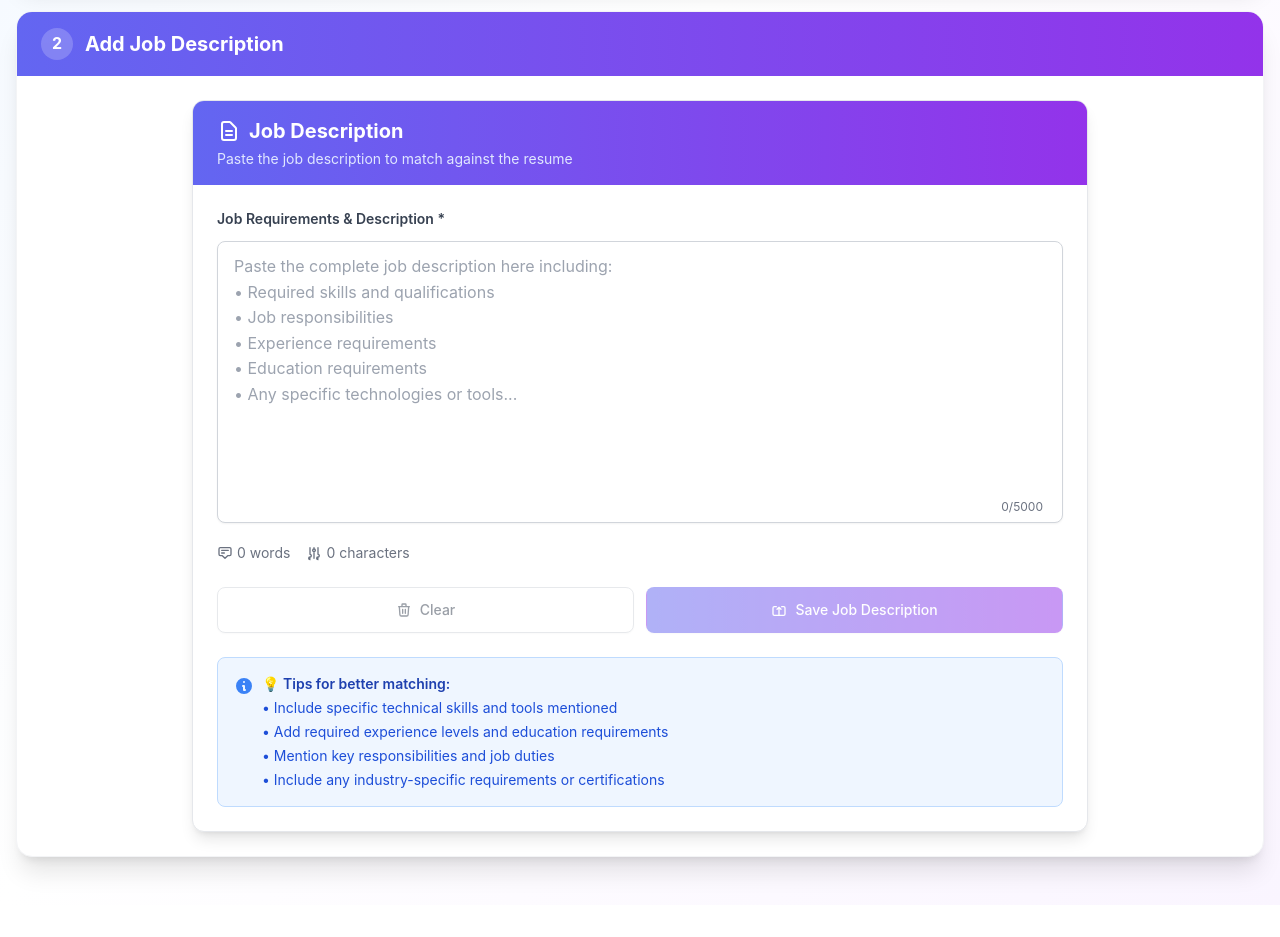
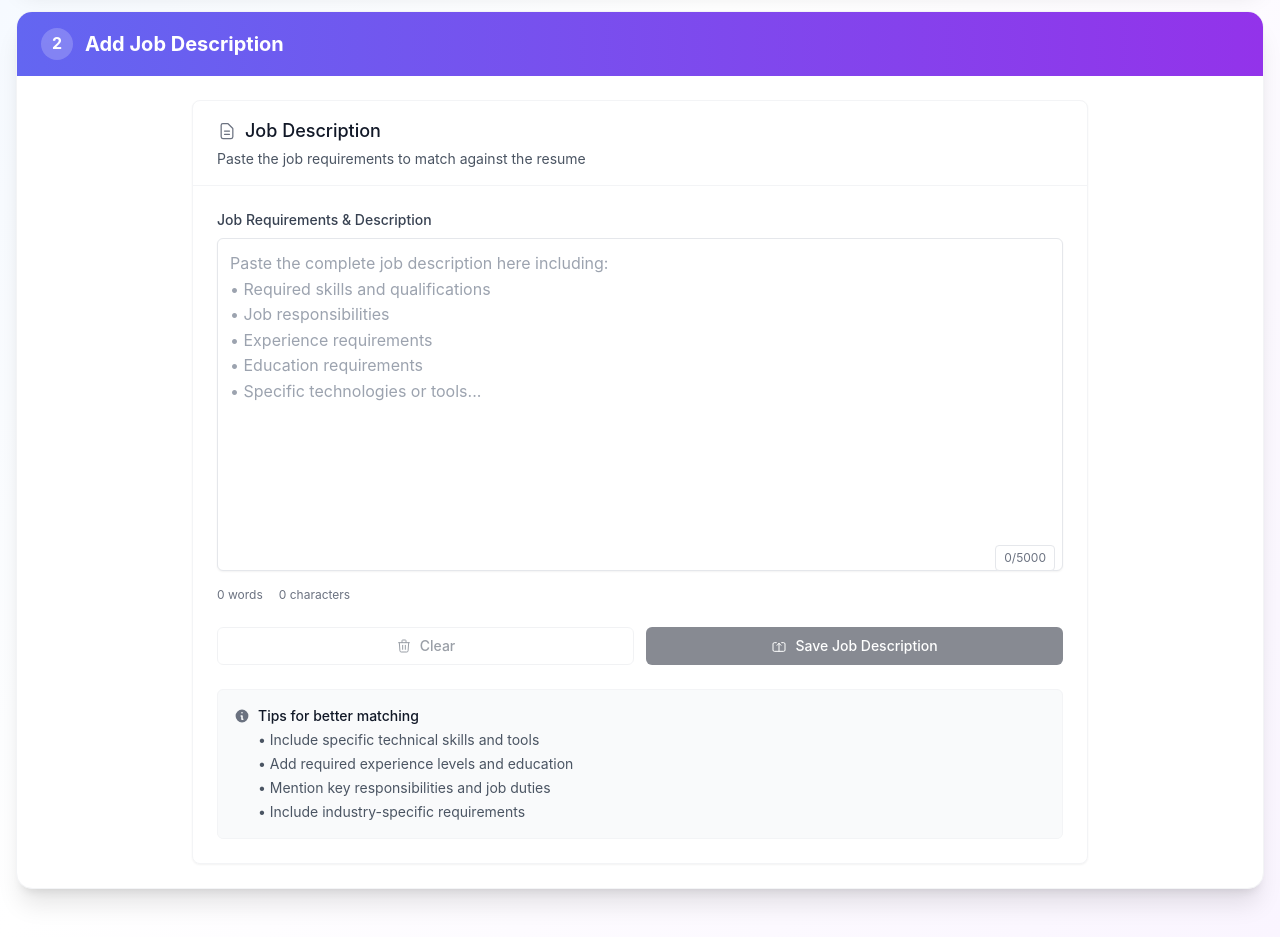
Before and after one commit to SusithD/AI-Based-CV-Screen-application, a Nuxt app in the folder frontend/: page / in a window 1280 px wide. Shown: the part 720-1657 px from the top of the page. Before the commit the page ends 1625 px from the top, so only its background shows below. Built offline with nearby package versions, Linux system fonts and the light colour scheme.

Commit message:
style: enhance JobInput component for improved UI consistency and user experience

```diff
--- a/frontend/components/JobInput.vue
+++ b/frontend/components/JobInput.vue
@@ -1,51 +1,52 @@
 <template>
   <div class="w-full max-w-4xl mx-auto">
-    <div class="bg-white rounded-xl shadow-lg border border-gray-200 overflow-hidden">
+    <div class="bg-white border border-gray-100 rounded-lg shadow-sm">
       <!-- Header -->
-      <div class="bg-gradient-to-r from-indigo-500 to-purple-600 px-6 py-4">
-        <h2 class="text-xl font-bold text-white flex items-center">
-          <svg class="w-6 h-6 mr-2" fill="none" stroke="currentColor" viewBox="0 0 24 24">
-            <path stroke-linecap="round" stroke-linejoin="round" stroke-width="2" d="M9 12h6m-6 4h6m2 5H7a2 2 0 01-2-2V5a2 2 0 012-2h5.586a1 1 0 01.707.293l5.414 5.414a1 1 0 01.293.707V19a2 2 0 01-2 2z" />
+      <div class="border-b border-gray-100 px-6 py-4">
+        <h2 class="text-lg font-medium text-gray-900 flex items-center">
+          <svg class="w-5 h-5 mr-2 text-gray-500" fill="none" stroke="currentColor" viewBox="0 0 24 24">
+            <path stroke-linecap="round" stroke-linejoin="round" stroke-width="1.5" d="M9 12h6m-6 4h6m2 5H7a2 2 0 01-2-2V5a2 2 0 012-2h5.586a1 1 0 01.707.293l5.414 5.414a1 1 0 01.293.707V19a2 2 0 01-2 2z" />
           </svg>
           Job Description
         </h2>
-        <p class="text-indigo-100 text-sm mt-1">
-          Paste the job description to match against the resume
+        <p class="text-sm text-gray-600 mt-1">
+          Paste the job requirements to match against the resume
         </p>
       </div>
 
       <!-- Content -->
       <div class="p-6">
         <div class="mb-6">
-          <label class="block text-sm font-semibold text-gray-700 mb-3" for="job-description">
-            Job Requirements & Description *
+          <label class="block text-sm font-medium text-gray-700 mb-2" for="job-description">
+            Job Requirements & Description
           </label>
           <div class="relative">
             <textarea
               id="job-description"
               v-model="localJobDescription"
-              class="w-full px-4 py-3 border border-gray-300 rounded-lg shadow-sm focus:ring-2 focus:ring-indigo-500 focus:border-indigo-500 transition-all duration-200 resize-none"
+              class="w-full px-3 py-3 border rounded-md shadow-sm resize-none transition-colors"
               :class="{
-                'border-red-300 focus:ring-red-500 focus:border-red-500': error,
-                'border-green-300 focus:ring-green-500 focus:border-green-500': isSaved && !error
+                'border-red-300 focus:border-red-400 focus:ring-1 focus:ring-red-400': error,
+                'border-green-300 focus:border-green-400 focus:ring-1 focus:ring-green-400': isSaved && !error,
+                'border-gray-200 focus:border-gray-400 focus:ring-1 focus:ring-gray-400': !error && !isSaved
               }"
               placeholder="Paste the complete job description here including:
 • Required skills and qualifications
 • Job responsibilities
 • Experience requirements
 • Education requirements
-• Any specific technologies or tools..."
-              rows="10"
+• Specific technologies or tools..."
+              rows="12"
               @input="handleInput"
             ></textarea>
 
             <!-- Character limit indicator -->
-            <div class="absolute bottom-3 right-3">
-              <div class="bg-white bg-opacity-90 rounded-md px-2 py-1 text-xs"
+            <div class="absolute bottom-2 right-2">
+              <div class="bg-white px-2 py-1 text-xs rounded border"
                    :class="{
-                     'text-red-600': characterCount > 4500,
-                     'text-yellow-600': characterCount > 4000 && characterCount <= 4500,
-                     'text-gray-500': characterCount <= 4000
+                     'text-red-600 border-red-200': characterCount > 4500,
+                     'text-yellow-600 border-yellow-200': characterCount > 4000 && characterCount <= 4500,
+                     'text-gray-500 border-gray-200': characterCount <= 4000
                    }">
                 {{ characterCount }}/5000
               </div>
@@ -53,39 +54,29 @@
           </div>
 
           <!-- Stats -->
-          <div class="flex items-center justify-between mt-3 text-sm text-gray-500">
+          <div class="flex items-center justify-between mt-2 text-xs text-gray-500">
             <div class="flex items-center space-x-4">
-              <div class="flex items-center">
-                <svg class="w-4 h-4 mr-1" fill="none" stroke="currentColor" viewBox="0 0 24 24">
-                  <path stroke-linecap="round" stroke-linejoin="round" stroke-width="2" d="M7 8h10M7 12h4m1 8l-4-4H5a2 2 0 01-2-2V6a2 2 0 012-2h14a2 2 0 012 2v8a2 2 0 01-2 2h-3l-4 4z" />
-                </svg>
-                <span>{{ wordCount }} words</span>
-              </div>
-              <div class="flex items-center">
-                <svg class="w-4 h-4 mr-1" fill="none" stroke="currentColor" viewBox="0 0 24 24">
-                  <path stroke-linecap="round" stroke-linejoin="round" stroke-width="2" d="M12 6V4m0 2a2 2 0 100 4m0-4a2 2 0 110 4m-6 8a2 2 0 100-4m0 4a2 2 0 100 4m0-4v2m0-6V4m6 6v10m6-2a2 2 0 100-4m0 4a2 2 0 100 4m0-4v2m0-6V4" />
-                </svg>
-                <span>{{ characterCount }} characters</span>
-              </div>
+              <span>{{ wordCount }} words</span>
+              <span>{{ characterCount }} characters</span>
             </div>
 
             <!-- Auto-save indicator -->
-            <div v-if="isSaved" class="flex items-center text-green-600 animate-fade-in">
-              <svg class="w-4 h-4 mr-1" fill="none" stroke="currentColor" viewBox="0 0 24 24">
+            <div v-if="isSaved" class="flex items-center text-green-600 fade-in">
+              <svg class="w-3 h-3 mr-1" fill="none" stroke="currentColor" viewBox="0 0 24 24">
                 <path stroke-linecap="round" stroke-linejoin="round" stroke-width="2" d="M5 13l4 4L19 7" />
               </svg>
-              <span>Saved</span>
+              <span class="text-xs">Saved</span>
             </div>
           </div>
         </div>
 
         <!-- Error Message -->
-        <div v-if="error" class="mb-4 p-4 bg-red-50 border border-red-200 rounded-lg">
+        <div v-if="error" class="mb-4 p-3 bg-red-50 border border-red-100 rounded-md">
           <div class="flex items-center">
-            <svg class="w-5 h-5 text-red-500 mr-2" fill="currentColor" viewBox="0 0 20 20">
+            <svg class="w-4 h-4 text-red-500 mr-2" fill="currentColor" viewBox="0 0 20 20">
               <path fill-rule="evenodd" d="M10 18a8 8 0 100-16 8 8 0 000 16zM8.707 7.293a1 1 0 00-1.414 1.414L8.586 10l-1.293 1.293a1 1 0 101.414 1.414L10 11.414l1.293 1.293a1 1 0 001.414-1.414L11.414 10l1.293-1.293a1 1 0 00-1.414-1.414L10 8.586 8.707 7.293z" clip-rule="evenodd" />
             </svg>
-            <p class="text-red-800 font-medium">{{ error }}</p>
+            <p class="text-sm text-red-700">{{ error }}</p>
           </div>
         </div>
 
@@ -94,10 +85,10 @@
           <button
             @click="clearInput"
             :disabled="!localJobDescription.trim().length"
-            class="flex-1 inline-flex items-center justify-center px-6 py-3 border border-gray-300 rounded-lg shadow-sm text-sm font-medium text-gray-700 bg-white hover:bg-gray-50 hover:border-gray-400 focus:outline-none focus:ring-2 focus:ring-offset-2 focus:ring-indigo-500 disabled:opacity-50 disabled:cursor-not-allowed transition-all duration-200"
+            class="flex-1 inline-flex items-center justify-center px-4 py-2 text-sm font-medium text-gray-700 bg-white border border-gray-200 rounded-md hover:bg-gray-50 focus:outline-none focus:ring-2 focus:ring-offset-2 focus:ring-gray-500 disabled:opacity-50 disabled:cursor-not-allowed transition-colors"
           >
             <svg class="w-4 h-4 mr-2" fill="none" stroke="currentColor" viewBox="0 0 24 24">
-              <path stroke-linecap="round" stroke-linejoin="round" stroke-width="2" d="M19 7l-.867 12.142A2 2 0 0116.138 21H7.862a2 2 0 01-1.995-1.858L5 7m5 4v6m4-6v6m1-10V4a1 1 0 00-1-1h-4a1 1 0 00-1 1v3M4 7h16" />
+              <path stroke-linecap="round" stroke-linejoin="round" stroke-width="1.5" d="M19 7l-.867 12.142A2 2 0 0116.138 21H7.862a2 2 0 01-1.995-1.858L5 7m5 4v6m4-6v6m1-10V4a1 1 0 00-1-1h-4a1 1 0 00-1 1v3M4 7h16" />
             </svg>
             Clear
           </button>
@@ -105,38 +96,38 @@
           <button
             @click="saveJobDescription"
             :disabled="!localJobDescription.trim().length"
-            class="flex-1 inline-flex items-center justify-center px-6 py-3 border border-transparent rounded-lg shadow-sm text-sm font-medium text-white bg-gradient-to-r from-indigo-500 to-purple-600 hover:from-indigo-600 hover:to-purple-700 focus:outline-none focus:ring-2 focus:ring-offset-2 focus:ring-indigo-500 disabled:opacity-50 disabled:cursor-not-allowed transition-all duration-200 transform hover:scale-105"
+            class="flex-1 inline-flex items-center justify-center px-4 py-2 text-sm font-medium text-white bg-gray-900 border border-transparent rounded-md hover:bg-gray-800 focus:outline-none focus:ring-2 focus:ring-offset-2 focus:ring-gray-500 disabled:opacity-50 disabled:cursor-not-allowed transition-colors"
           >
             <svg class="w-4 h-4 mr-2" fill="none" stroke="currentColor" viewBox="0 0 24 24">
-              <path stroke-linecap="round" stroke-linejoin="round" stroke-width="2" d="M8 7H5a2 2 0 00-2 2v9a2 2 0 002 2h14a2 2 0 002-2V9a2 2 0 00-2-2h-3m-1 4l-3-3m0 0l-3 3m3-3v12" />
+              <path stroke-linecap="round" stroke-linejoin="round" stroke-width="1.5" d="M8 7H5a2 2 0 00-2 2v9a2 2 0 002 2h14a2 2 0 002-2V9a2 2 0 00-2-2h-3m-1 4l-3-3m0 0l-3 3m3-3v12" />
             </svg>
             Save Job Description
           </button>
         </div>
 
         <!-- Success Message -->
-        <div v-if="isSaved" class="mt-4 p-4 bg-green-50 border border-green-200 rounded-lg animate-fade-in">
+        <div v-if="isSaved" class="mt-4 p-3 bg-green-50 border border-green-100 rounded-md fade-in">
           <div class="flex items-center">
-            <svg class="w-5 h-5 text-green-500 mr-2" fill="currentColor" viewBox="0 0 20 20">
+            <svg class="w-4 h-4 text-green-600 mr-2" fill="currentColor" viewBox="0 0 20 20">
               <path fill-rule="evenodd" d="M10 18a8 8 0 100-16 8 8 0 000 16zm3.707-9.293a1 1 0 00-1.414-1.414L9 10.586 7.707 9.293a1 1 0 00-1.414 1.414l2 2a1 1 0 001.414 0l4-4z" clip-rule="evenodd" />
             </svg>
-            <p class="text-green-800 font-medium">Job description saved successfully!</p>
+            <p class="text-sm text-green-700">Job description saved successfully</p>
           </div>
         </div>
 
         <!-- Tips -->
-        <div class="mt-6 p-4 bg-blue-50 border border-blue-200 rounded-lg">
+        <div class="mt-6 p-4 bg-gray-50 border border-gray-100 rounded-md">
           <div class="flex items-start">
-            <svg class="w-5 h-5 text-blue-500 mr-2 mt-0.5 flex-shrink-0" fill="currentColor" viewBox="0 0 20 20">
+            <svg class="w-4 h-4 text-gray-500 mr-2 mt-0.5 flex-shrink-0" fill="currentColor" viewBox="0 0 20 20">
               <path fill-rule="evenodd" d="M18 10a8 8 0 11-16 0 8 8 0 0116 0zm-7-4a1 1 0 11-2 0 1 1 0 012 0zM9 9a1 1 0 000 2v3a1 1 0 001 1h1a1 1 0 100-2v-3a1 1 0 00-1-1H9z" clip-rule="evenodd" />
             </svg>
             <div>
-              <h4 class="text-sm font-semibold text-blue-800 mb-1">💡 Tips for better matching:</h4>
-              <ul class="text-sm text-blue-700 space-y-1">
-                <li>• Include specific technical skills and tools mentioned</li>
-                <li>• Add required experience levels and education requirements</li>
+              <h4 class="text-sm font-medium text-gray-900 mb-1">Tips for better matching</h4>
+              <ul class="text-sm text-gray-600 space-y-1">
+                <li>• Include specific technical skills and tools</li>
+                <li>• Add required experience levels and education</li>
                 <li>• Mention key responsibilities and job duties</li>
-                <li>• Include any industry-specific requirements or certifications</li>
+                <li>• Include industry-specific requirements</li>
               </ul>
             </div>
           </div>
@@ -232,7 +223,7 @@ watch(localJobDescription, () => {
   to { opacity: 1; transform: translateY(0); }
 }
 
-.animate-fade-in {
+.fade-in {
   animation: fade-in 0.3s ease-out;
 }
 
```
